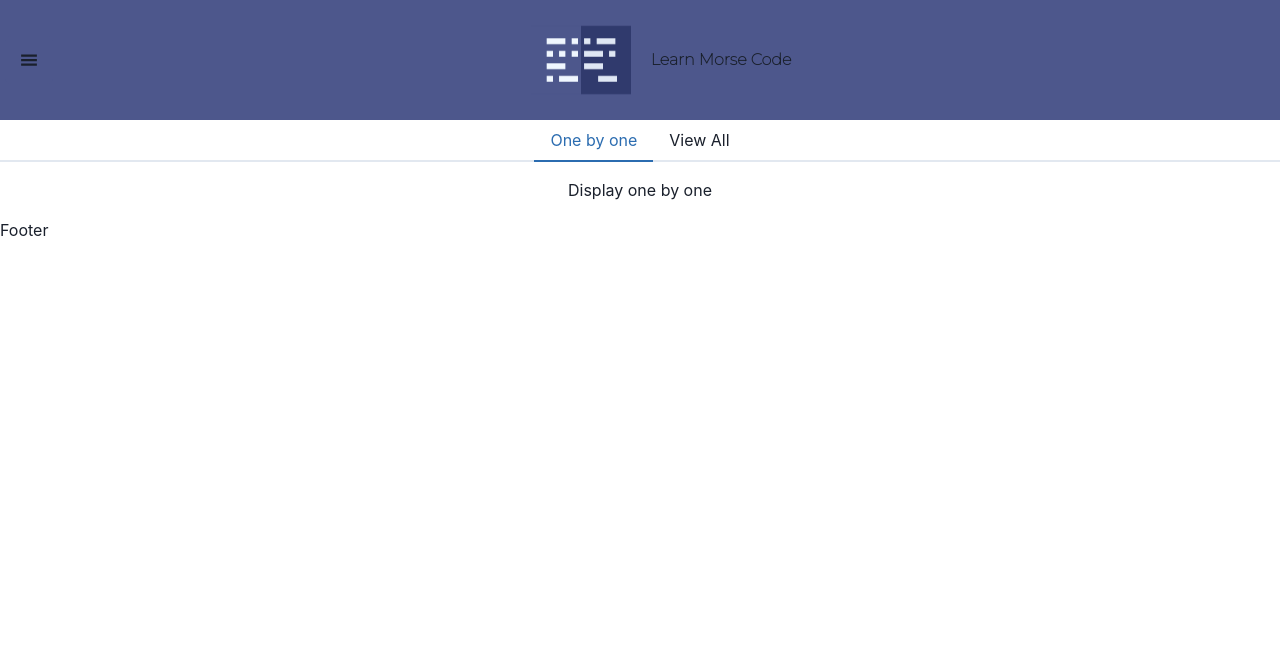
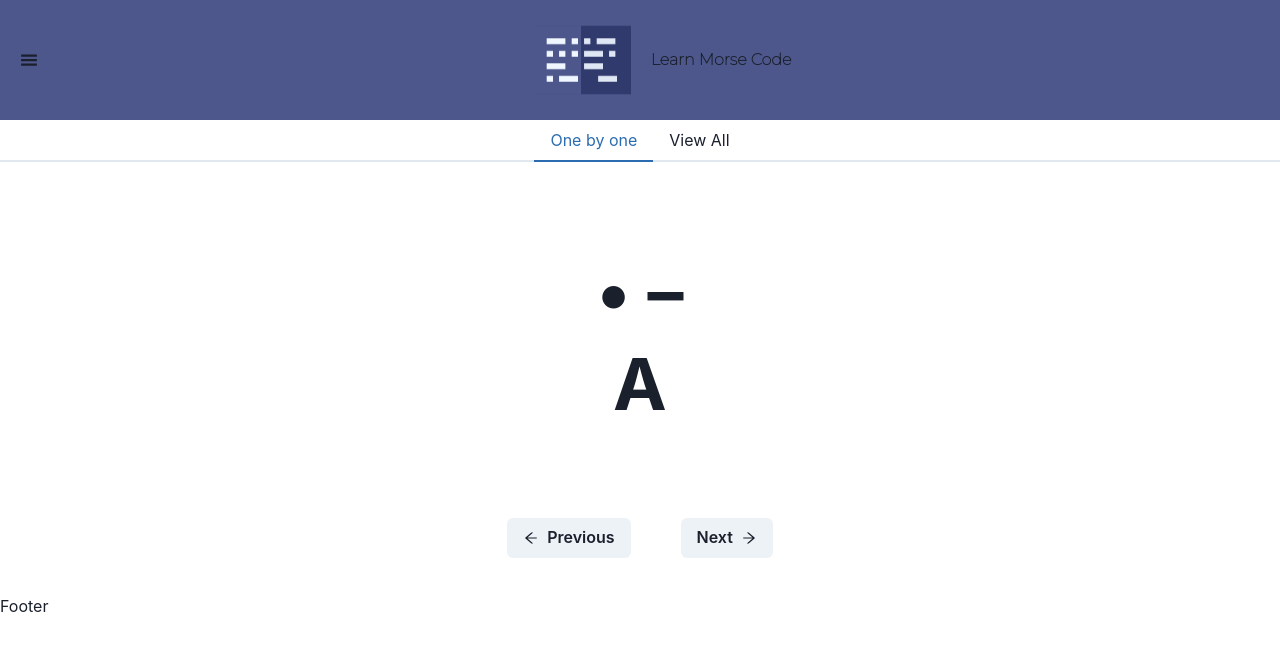
Before and after one commit to KevinGines1/learnmorse, a React (Create React App) app: page /study in a window 1280 px wide. Shown: the top 650 px of the page. Built offline with nearby package versions, Linux system fonts and the light colour scheme.

Commit message:
create components for one by one viewing

```diff
--- a/src/components/CardsHolder/CardsHolder.js
+++ b/src/components/CardsHolder/CardsHolder.js
@@ -1,12 +1,14 @@
 import Card from "../card/Card.js"
 import {
     Box,
+    Divider,
 } from "@chakra-ui/react"
 
 function CardsHolder(props) {
     return (
         <Box w="90%" display="flex" flexDir="row" flexWrap="wrap" justifyContent="space-evenly" alignContent="space-evenly">
             <Card symbol={props.symbol} />
+            <Divider />
         </Box>
     );
 }
--- /dev/null
+++ b/src/components/InteractableCardHolder/Interactable.js
@@ -0,0 +1,44 @@
+import {
+    Box,
+    // Text,
+    Button,
+    ButtonGroup,
+    Heading,
+} from "@chakra-ui/react"
+
+import {
+    AiOutlineArrowLeft,
+    AiOutlineArrowRight,
+} from "react-icons/ai"
+
+import {
+    useState
+} from "react"
+
+
+function Interactable(props) {
+    const [index, updateIndex] = useState(parseInt(props.index, 10))
+
+    const prevClick = () => {
+        index === 0 ? updateIndex(38) : updateIndex(index - 1)
+    }
+
+    const nextClick = () => {
+        index === 38 ? updateIndex(0) : updateIndex(index + 1)
+    }
+
+    return (
+        <Box >
+            <Box h="40vh" d="flex" alignItems="center" justifyContent="center" flexDir="column">
+                <Heading margin="10px" size="4xl">{props.symbol[index].morse}</Heading>
+                <Heading margin="10px" size="4xl">{props.symbol[index].symbol}</Heading>
+            </Box>
+            <ButtonGroup margin="20px" spacing="50">
+                <Button leftIcon={<AiOutlineArrowLeft />} onClick={prevClick}>Previous</Button>
+                <Button rightIcon={<AiOutlineArrowRight />} onClick={nextClick}>Next</Button>
+            </ButtonGroup>
+        </Box>
+    );
+}
+
+export default Interactable
--- a/src/components/card/Card.js
+++ b/src/components/card/Card.js
@@ -6,14 +6,10 @@ import {
 } from '@chakra-ui/react'
 
 function Card(props) {
-    // const symbol = {
-    //     code: "• –",
-    //     match: "A"
-    // }
 
     return (
         props.symbol.map(morseCode => (
-            <Box border="1px" w="15%" borderRadius="2xl" margin="20px">
+            <Box border="1px" w="15%" borderRadius="2xl" margin="20px" key={morseCode.symbol}>
                 <Box padding="5px">
                     <Heading>{morseCode.morse}</Heading>
                     <Heading>{morseCode.symbol}</Heading>
--- a/src/pages/Study/Study.js
+++ b/src/pages/Study/Study.js
@@ -13,6 +13,7 @@ import {
 
 //important ones
 import CardHolder from "../../components/CardsHolder/CardsHolder.js"
+import Interactable from "../../components/InteractableCardHolder/Interactable.js"
 
 function Study() {
 
@@ -59,6 +60,7 @@ function Study() {
 
     ]
 
+
     return (
         <Box w="100%">
             <Tabs align="center">
@@ -68,8 +70,7 @@ function Study() {
                 </TabList>
 
                 <TabPanels>
-                    {/* <TabPanel><Card symbol={symbol} /></TabPanel> */}
-                    <TabPanel>Display one by one</TabPanel>
+                    <TabPanel><Interactable symbol={symbol1} index="0" /></TabPanel>
                     <TabPanel><CardHolder symbol={symbol1} /></TabPanel>
                 </TabPanels>
             </Tabs>
```
